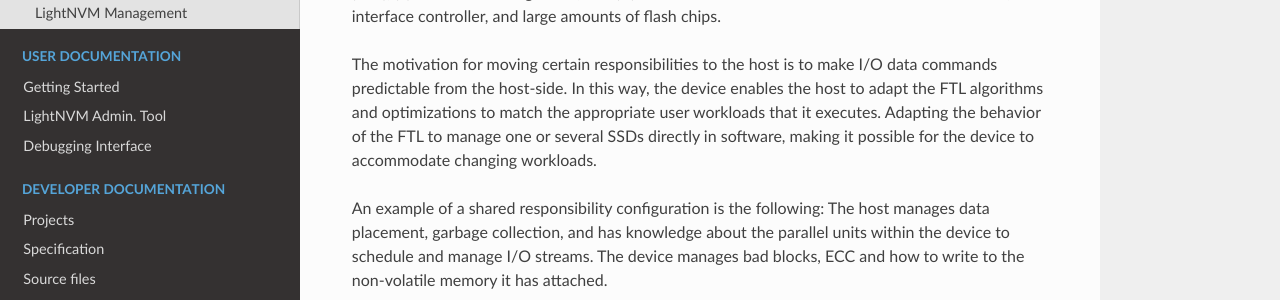
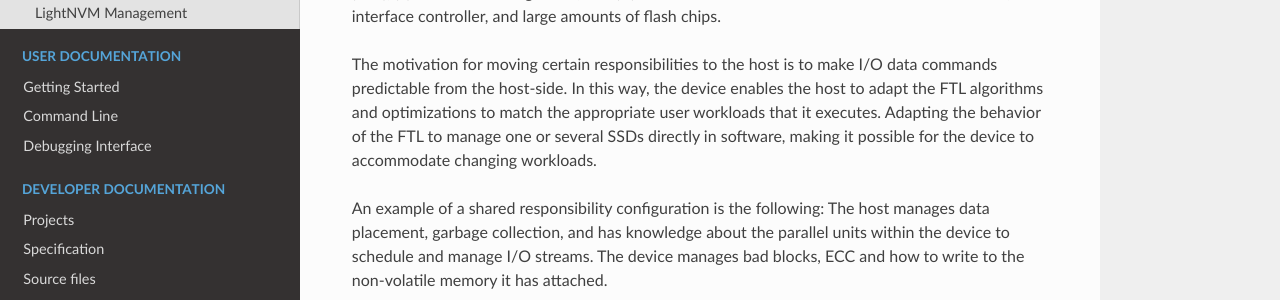
Before and after one commit to OpenChannelSSD/documentation, an MkDocs documentation site: the page built from docs/index.md, in a window 1280 px wide. Shown: the part 227-527 px from the top of the page. Built offline with MkDocs 1.6.1, drawn with Linux system fonts in a browser that asks for light colours; nearby versions of some CDN libraries; old or Windows-style settings are respelled for this version of MkDocs.

Commit message:
Update mkdocs.yml

```diff
--- a/mkdocs.yml
+++ b/mkdocs.yml
@@ -6,7 +6,7 @@ pages:
  - Introduction: index.md
  - User Documentation:
      - 'Getting Started': gettingstarted.md
-     - 'LightNVM Admin. Tool': commands.md
+     - 'Command Line': commands.md
      - 'Debugging Interface' : debug.md
  - Developer Documentation:
      - 'Projects': projects.md
```
